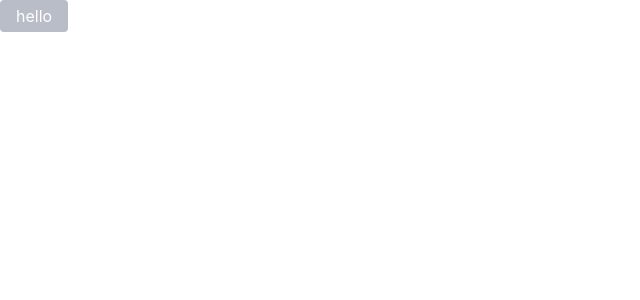
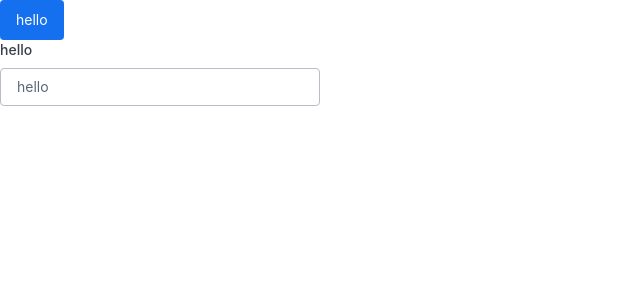
Before and after one commit to Andrew-ukr/hotelApp, a React (Create React App) app in the folder client/: page / in a window 1280 px wide. Shown: the top 300 px of the page, without its empty margins (0-640 px from the left). Built offline with nearby package versions, Linux system fonts and the light colour scheme.

Commit message:
added input component

```diff
--- a/client/package.json
+++ b/client/package.json
@@ -16,6 +16,7 @@
     "postcss-cli": "^10.1.0",
     "react": "^18.2.0",
     "react-dom": "^18.2.0",
+    "react-router-dom": "^6.16.0",
     "react-scripts": "5.0.1",
     "react-toastify": "^9.1.3",
     "tailwindcss": "^3.3.3",
--- a/client/src/App.tsx
+++ b/client/src/App.tsx
@@ -1,10 +1,11 @@
-import { Button } from './Components/UI';
-
+import { toast } from 'react-toastify';
+import { Button, Input } from './Components/UI';
 
 function App() {
   return (
     <div className="App">
-      <Button disabled>hello</Button>
+      <Button onClick={() =>  toast('hello') }  >hello</Button>
+      <Input label='hello' value='hello'/>
     </div>
   );
 }
--- a/client/src/Components/UI/Button/Button.tsx
+++ b/client/src/Components/UI/Button/Button.tsx
@@ -5,6 +5,7 @@ type ButtonPropsType = {
   bgColor?: string;
   textColor?: string;
   disabled?: boolean;
+  onClick?: () => void;
 };
 
 const Button: React.FC<ButtonPropsType> = ({
@@ -12,16 +13,19 @@ const Button: React.FC<ButtonPropsType> = ({
   bgColor,
   textColor,
   disabled = false,
+  onClick,
 }) => {
   return (
     <button
       className={clsx(
-        "flex justify-center items-center py-2 px-4 text-base text-[14px] leading-none rounded hover:brightness-125	 hover:drop-shadow-md",
+        "flex justify-center items-center py-2 px-4 text-sm  rounded hover:brightness-105	hover:drop-shadow-md h-10",
         (bgColor && !disabled) || "bg-app-blue-500",
         (textColor && !disabled) || "text-white",
-        disabled && "bg-app-grey-200 text-app-grey-50"
+        disabled &&
+          "!bg-app-grey-200 !bg-opacity-20 !text-app-grey-100  hover:!brightness-100	hover:!drop-shadow-none border border-app-grey-200"
       )}
       disabled={disabled}
+      onClick={onClick}
     >
       {children}
     </button>
--- /dev/null
+++ b/client/src/Components/UI/Input/Input.tsx
@@ -0,0 +1,55 @@
+import React from "react";
+import { INPUT, TEXTAREA } from "../../../Utils/constants";
+import clsx from "clsx";
+type InputPropsTypes = {
+  type?: typeof INPUT | typeof TEXTAREA;
+  label?: string;
+  value?: string;
+  placeholder?: string;
+  disabled?: boolean;
+  onChange?: () => void;
+};
+
+const Input = ({
+  type = INPUT,
+  label,
+  value,
+  onChange,
+  placeholder,
+  disabled = false,
+}: InputPropsTypes) => {
+  const baseStyles =
+    "rounded border text-sm text-app-grey-600 border-app-grey-200 outline-none focus:border-app-blue-200 hover:border-app-blue-200 hover:drop-shadow-md focus:drop-shadow-md py-2 px-4 w-80 bg-white";
+
+  const getProperInput = () => {
+    if (type === INPUT)
+      return (
+        <input
+          className={clsx(
+            baseStyles,
+            disabled &&
+              "!bg-app-grey-200 !bg-opacity-20 !text-app-grey-100 !placeholder:text-app-grey-100 focus:!border-app-grey-200 hover:!border-app-grey-200 hover:drop-shadow-none focus:!drop-shadow-none h-10"
+          )}
+          value={value}
+          onChange={onChange}
+          placeholder={placeholder}
+          disabled={disabled}
+        />
+      );
+  };
+
+  return (
+    <label className="flex flex-col">
+      {label && (
+        <span
+          className={clsx("text-app-grey-800 text-sm mb-2 font-medium")}
+        >
+          {label}
+        </span>
+      )}
+      {getProperInput()}
+    </label>
+  );
+};
+
+export default Input;
--- a/client/src/Components/UI/index.ts
+++ b/client/src/Components/UI/index.ts
@@ -1,3 +1,4 @@
 import Button from './Button/Button';
+import Input from './Input/Input';
 
-export { Button }
+export { Button, Input }
--- /dev/null
+++ b/client/src/Utils/constants.ts
@@ -0,0 +1,2 @@
+export const INPUT: string = "input";
+export const TEXTAREA: string = "textarea";
--- a/client/tailwind.config.js
+++ b/client/tailwind.config.js
@@ -4,6 +4,9 @@ module.exports = {
   theme: {
     extend: {
       colors: {
+        customPlaceholder: {
+          DEFAULT: '#5d6679',
+        },
         app: {
           grey: {
             '50': '#f0f1f3',
```
Also changed, not shown: 1 other file (tests, documents, lock files or other folders).
